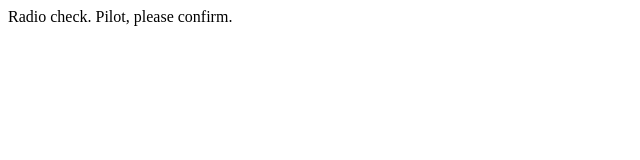
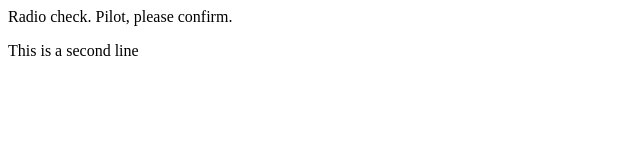
Before and after one commit to potat-exe/comms-log, a plain HTML site: page index.html in a window 1280 px wide. Shown: the whole page, without its empty margins (0-640 px from the left). Drawn offline with Linux system fonts and the light colour scheme.

Commit message:
Added a second line to log

```diff
--- a/index.html
+++ b/index.html
@@ -1,5 +1,6 @@
 <html>
    <body>
       <p>Radio check. Pilot, please confirm.</p>
+      <p>This is a second line</p>
    </body>
 </html>
```
